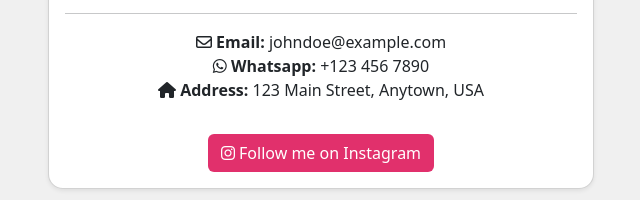
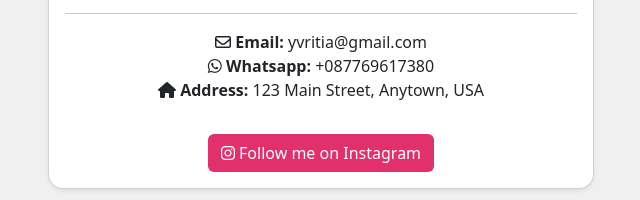
Before and after one commit to Vritiatia/Ta_vritia-yuniarti_x5, a plain HTML site: page index.html in a window 1280 px wide. Shown: the part 272-472 px from the top of the page, 319-959 px from the left. Drawn offline with nearby package versions, Linux system fonts and the light colour scheme.

Commit message:
Update index.html

```diff
--- a/index.html
+++ b/index.html
@@ -14,15 +14,15 @@
             <div class="col-md-6">
                 <div class="card shadow-sm">
                     <div class="card-body text-center">
-                        <img src="avatar.jpg" alt="Profile Image" class="profile-img">
+                        <img src=""4bc26a052dd4e099e72267a3cc8c0bbf_1730547869762_0.webp.jpg alt="Profile Image" class="profile-img">
                         <h2>Apep Wahyudin</h2>
                         <p class="text-muted">Web Developer</p>
                         <p>I am a passionate web developer with over 5 years of experience in building responsive and user-friendly websites. Skilled in HTML, CSS, JavaScript, and modern frameworks like React and Bootstrap.
                         </p>
                         <hr>
                         <ul class="list-unstyled">
-                            <li><i class="fa-regular fa-envelope"></i> <strong>Email:</strong> johndoe@example.com</li>
-                            <li><i class="fa-brands fa-whatsapp"></i> <strong>Whatsapp:</strong> +123 456 7890</li>
+                            <li><i class="fa-regular fa-envelope"></i> <strong>Email:</strong> yvritia@gmail.com</li>
+                            <li><i class="fa-brands fa-whatsapp"></i> <strong>Whatsapp:</strong> +087769617380</li>
                             <li><i class="fa-solid fa-house"></i> <strong>Address:</strong> 123 Main Street, Anytown, USA</li>
                         </ul>
                         <a href="https://www.instagram.com/sebuahsemangat" target="_blank" class="btn btn-instagram mt-3">
```
